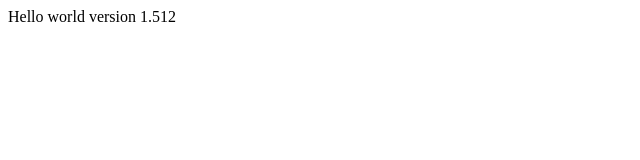
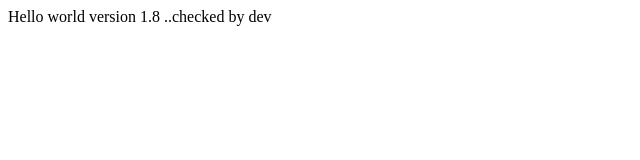
Before and after one commit to LokeshKumar038/LokeshDevOps, a plain HTML site: page index.html in a window 1280 px wide. Shown: the whole page, without its empty margins (0-640 px from the left). Drawn offline with Linux system fonts and the light colour scheme.

Commit message:
Update index.html

```diff
--- a/index.html
+++ b/index.html
@@ -1,6 +1,6 @@
 <html>
 <header><title>This is title</title></header>
 <body>
-Hello world version 1.512
+Hello world version 1.8 ..checked by dev
 </body>
 </html>
```
